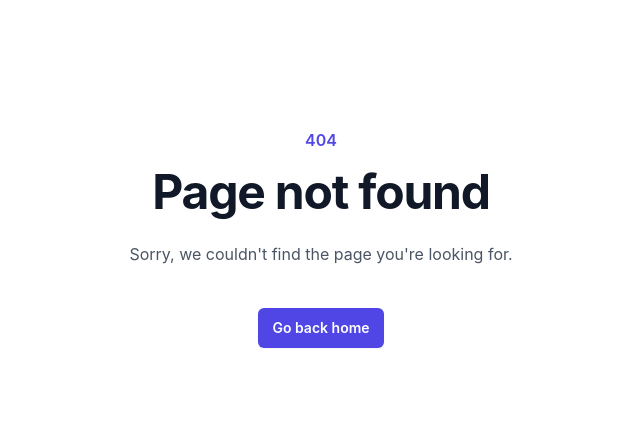
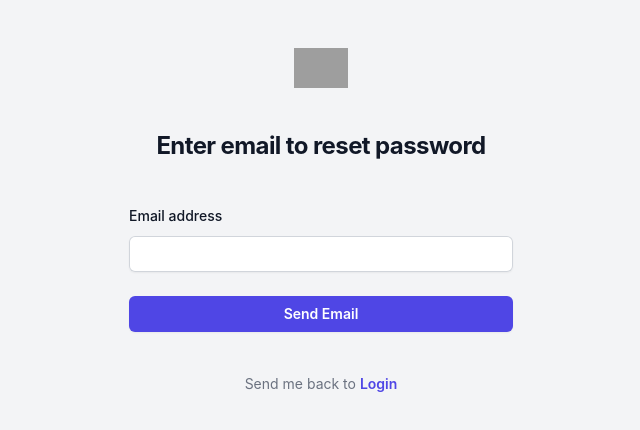
Before and after one commit to anilsebastin/mern-ecommerce, a React (Create React App) app: page /forgot-password in a window 1280 px wide. Before the commit this address had no page. Shown: the top 430 px of the page, without its empty margins (319-959 px from the left). Built offline with nearby package versions, Linux system fonts and the light colour scheme; grey boxes are pictures that could not be loaded.

Commit message:
Logout and Forgot Password

```diff
--- a/src/features/auth/authAPI.js
+++ b/src/features/auth/authAPI.js
@@ -31,15 +31,22 @@
   });
 }
 
-export function updateUser(update) {
+// export function RemoveupdateUser(update) {
+//   return new Promise(async (resolve) => {
+//     const response = await fetch("http://localhost:8080/users/" + update.id, {
+//       method: "PATCH",
+//       body: JSON.stringify(update),
+//       headers: { "content-type": "application/json" },
+//     });
+//     const data = await response.json();
+//     // TODO: on server it will only return some info of user (not password)
+//     resolve({ data });
+//   });
+// }
+
+export function signOut(userId) {
   return new Promise(async (resolve) => {
-    const response = await fetch("http://localhost:8080/users/" + update.id, {
-      method: "PATCH",
-      body: JSON.stringify(update),
-      headers: { "content-type": "application/json" },
-    });
-    const data = await response.json();
-    // TODO: on server it will only return some info of user (not password)
-    resolve({ data });
+    // TODO: on server we will remove user session info
+    resolve({ data: "success" });
   });
 }
--- a/src/features/auth/authSlice.js
+++ b/src/features/auth/authSlice.js
@@ -1,5 +1,6 @@
 import { createAsyncThunk, createSlice } from "@reduxjs/toolkit";
-import { createUser, checkUser, updateUser } from "./authAPI";
+import { createUser, checkUser, signOut } from "./authAPI";
+import { updateUser } from "../user/userAPI";
 
 const initialState = {
   loggedInUser: null,
@@ -28,6 +29,15 @@
   "user/checkUser",
   async (loginInfo) => {
     const response = await checkUser(loginInfo);
+    // The value we return becomes the `fulfilled` action payload
+    return response.data;
+  }
+);
+
+export const signOutAsync = createAsyncThunk(
+  "user/signOut",
+  async (loginInfo) => {
+    const response = await signOut(loginInfo);
     // The value we return becomes the `fulfilled` action payload
     return response.data;
   }
@@ -69,6 +79,13 @@
       .addCase(updateUserAsync.fulfilled, (state, action) => {
         state.status = "idle";
         state.loggedInUser = action.payload;
+      })
+      .addCase(signOutAsync.pending, (state) => {
+        state.status = "loading";
+      })
+      .addCase(signOutAsync.fulfilled, (state, action) => {
+        state.status = "idle";
+        state.loggedInUser = null;
       });
   },
 });
--- /dev/null
+++ b/src/features/auth/components/ForgotPassword.js
@@ -0,0 +1,84 @@
+import React, { useState } from "react";
+import { Link, Navigate } from "react-router-dom";
+import { checkUserAsync } from "../authSlice";
+import { useForm } from "react-hook-form";
+
+export default function ForgotPassword() {
+  const {
+    register,
+    handleSubmit,
+    formState: { errors },
+  } = useForm();
+
+  console.log(errors);
+
+  return (
+    <>
+      <div className="flex min-h-full flex-1 flex-col justify-center px-6 py-12 lg:px-8">
+        <div className="sm:mx-auto sm:w-full sm:max-w-sm">
+          <img
+            className="mx-auto h-10 w-auto"
+            src="https://tailwindui.com/img/logos/mark.svg?color=indigo&shade=600"
+            alt="Your Company"
+          />
+          <h2 className="mt-10 text-center text-2xl font-bold leading-9 tracking-tight text-gray-900">
+            Enter email to reset password
+          </h2>
+        </div>
+        <div className="mt-10 sm:mx-auto sm:w-full sm:max-w-sm">
+          <form
+            noValidate
+            onSubmit={handleSubmit((data) => {
+              console.log(data);
+              // TODO : implementation on backend with email
+            })}
+            className="space-y-6"
+          >
+            <div>
+              <label
+                htmlFor="email"
+                className="block text-sm font-medium leading-6 text-gray-900"
+              >
+                Email address
+              </label>
+              <div className="mt-2">
+                <input
+                  id="email"
+                  {...register("email", {
+                    required: "email is required",
+                    pattern: {
+                      value: /\b[\w\.-]+@[\w\.-]+\.\w{2,4}\b/gi,
+                      message: "email not valid",
+                    },
+                  })}
+                  type="email"
+                  className="block w-full rounded-md border-0 py-1.5 text-gray-900 shadow-sm ring-1 ring-inset ring-gray-300 placeholder:text-gray-400 focus:ring-2 focus:ring-inset focus:ring-indigo-600 sm:text-sm sm:leading-6"
+                />
+                {errors.email && (
+                  <p className="text-red-500">{errors.email.message}</p>
+                )}
+              </div>
+            </div>
+            <div>
+              <button
+                type="submit"
+                className="flex w-full justify-center rounded-md bg-indigo-600 px-3 py-1.5 text-sm font-semibold leading-6 text-white shadow-sm hover:bg-indigo-500 focus-visible:outline focus-visible:outline-2 focus-visible:outline-offset-2 focus-visible:outline-indigo-600"
+              >
+                Send Email
+              </button>
+            </div>
+          </form>
+          <p className="mt-10 text-center text-sm text-gray-500">
+            Send me back to{" "}
+            <Link
+              to="/login"
+              className="font-semibold leading-6 text-indigo-600 hover:text-indigo-500"
+            >
+              Login
+            </Link>
+          </p>
+        </div>
+      </div>
+    </>
+  );
+}
--- a/src/features/auth/components/Login.js
+++ b/src/features/auth/components/Login.js
@@ -80,12 +80,12 @@
                   Password
                 </label>
                 <div className="text-sm">
-                  <a
-                    href="#"
+                  <Link
+                    to="/forgot-password"
                     className="font-semibold text-indigo-600 hover:text-indigo-500"
                   >
                     Forgot password?
-                  </a>
+                  </Link>
                 </div>
               </div>
               <div className="mt-2">
--- /dev/null
+++ b/src/features/auth/components/Logout.js
@@ -0,0 +1,18 @@
+import { useEffect } from "react";
+import { selectLoggedInUser, signOutAsync } from "../authSlice";
+import { useDispatch, useSelector } from "react-redux";
+import { Navigate } from "react-router-dom";
+
+function Logout() {
+  const dispatch = useDispatch();
+  const user = useSelector(selectLoggedInUser);
+
+  useEffect(() => {
+    dispatch(signOutAsync());
+  });
+
+  // but useEffect runs after render, so we have to delay navigate part
+  return <>{!user && <Navigate to="/login" replace={true}></Navigate>}</>;
+}
+
+export default Logout;
--- a/src/features/navbar/Navbar.js
+++ b/src/features/navbar/Navbar.js
@@ -23,7 +23,7 @@
 const userNavigation = [
   { name: "My Profile", link: "/profile" },
   { name: "My Orders", link: "/orders" },
-  { name: "Sign out", link: "/login" },
+  { name: "Sign out", link: "/logout" },
 ];
 
 function classNames(...classes) {
--- a/src/pages/Checkout.jsx
+++ b/src/pages/Checkout.jsx
@@ -9,10 +9,7 @@
 import { useState } from "react";
 import { Navigate } from "react-router-dom";
 import { useForm } from "react-hook-form";
-import {
-  selectLoggedInUser,
-  updateUserAsync,
-} from "../features/auth/authSlice";
+import { updateUserAsync } from "../features/auth/authSlice";
 import {
   createOrderAsync,
   selectCurrentOrder,
--- /dev/null
+++ b/src/pages/ForgotPasswordPage.js
@@ -0,0 +1,10 @@
+import ForgotPassword from "../features/auth/components/ForgotPassword";
+function ForgotPasswordPage() {
+  return (
+    <div>
+      <ForgotPassword />
+    </div>
+  );
+}
+
+export default ForgotPasswordPage;
```
Also changed, not shown: src/App.js (+10 -0 lines).
